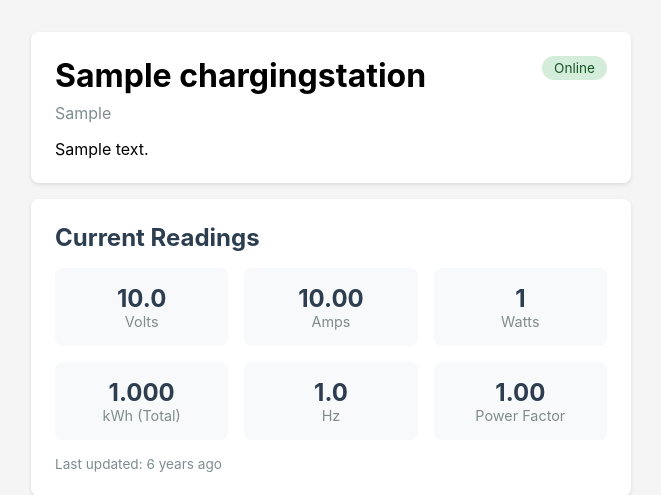
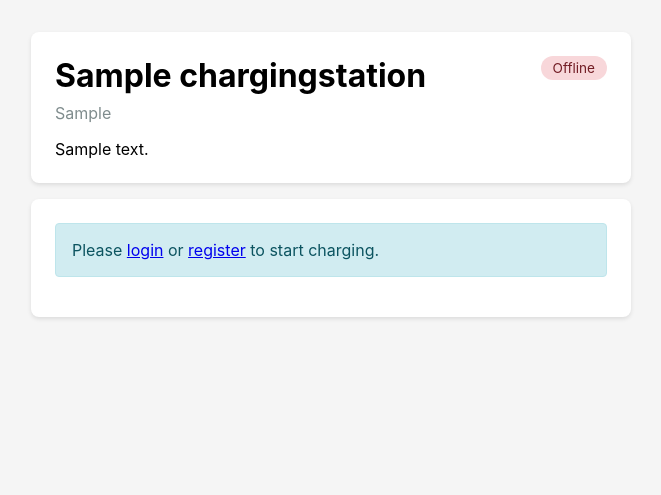
Before and after one commit to ajuroshan/iot_energy_meter, a Django app: page /station/00000000-0000-0000-0000-000000000001/ in a window 1280 px wide. Shown: the part 56-551 px from the top of the page, without its empty margins (309-970 px from the left). Run offline with Django 5.2, Linux system fonts and the light colour scheme; tables that the repository leaves empty hold one stand-in row (values such as "Sample post").

Commit message:
fix: determine station online status dynamically based on last_seen timestamp

```diff
--- a/stations/models.py
+++ b/stations/models.py
@@ -53,6 +53,27 @@
     def get_qr_code_url(self):
         """Get the URL that the QR code should point to."""
         return f"/station/{self.uuid}/"
+
+    @property
+    def is_online(self):
+        """Check if station is online based on last_seen timestamp."""
+        if not self.last_seen:
+            return False
+        # Consider station offline if no heartbeat in last 60 seconds
+        timeout = timezone.now() - timezone.timedelta(seconds=60)
+        return self.last_seen >= timeout
+
+    @property
+    def online_status(self):
+        """Get the display status based on real-time online check."""
+        if self.is_online:
+            return self.StationStatus.ONLINE
+        return self.StationStatus.OFFLINE
+
+    @property
+    def online_status_display(self):
+        """Get human-readable online status."""
+        return "Online" if self.is_online else "Offline"
 
     def update_telemetry(self, data: dict):
         """Update station telemetry data from MQTT message."""
--- a/templates/stations/station_detail.html
+++ b/templates/stations/station_detail.html
@@ -7,8 +7,8 @@
     <div class="card">
         <div style="display: flex; justify-content: space-between; align-items: start;">
             <h1>{{ station.name }}</h1>
-            <span class="status-badge status-{{ station.status }}">
-                {{ station.get_status_display }}
+            <span class="status-badge status-{% if station.is_online %}online{% else %}offline{% endif %}">
+                {{ station.online_status_display }}
             </span>
         </div>
 
@@ -21,7 +21,7 @@
         {% endif %}
     </div>
 
-    {% if station.status == 'online' %}
+    {% if station.is_online %}
     <div class="card">
         <h2>Current Readings</h2>
         <div class="reading-grid">
@@ -79,7 +79,7 @@
             This station is currently in use by another user.
         </div>
 
-        {% elif station.status == 'offline' %}
+        {% elif not station.is_online %}
         <div class="alert alert-error">
             This station is currently offline. Please try another station.
         </div>
--- a/templates/stations/station_list.html
+++ b/templates/stations/station_list.html
@@ -10,8 +10,8 @@
     <div class="card">
         <div style="display: flex; justify-content: space-between; align-items: start;">
             <h2>{{ station.name }}</h2>
-            <span class="status-badge status-{{ station.status }}">
-                {{ station.get_status_display }}
+            <span class="status-badge status-{% if station.is_online %}online{% else %}offline{% endif %}">
+                {{ station.online_status_display }}
             </span>
         </div>
 
@@ -27,7 +27,7 @@
             {% endif %}
         </div>
 
-        {% if station.status == 'online' %}
+        {% if station.is_online %}
         <div class="reading-grid" style="grid-template-columns: repeat(2, 1fr);">
             <div class="reading-item">
                 <div class="value">{{ station.current_voltage|floatformat:1 }}</div>
```
